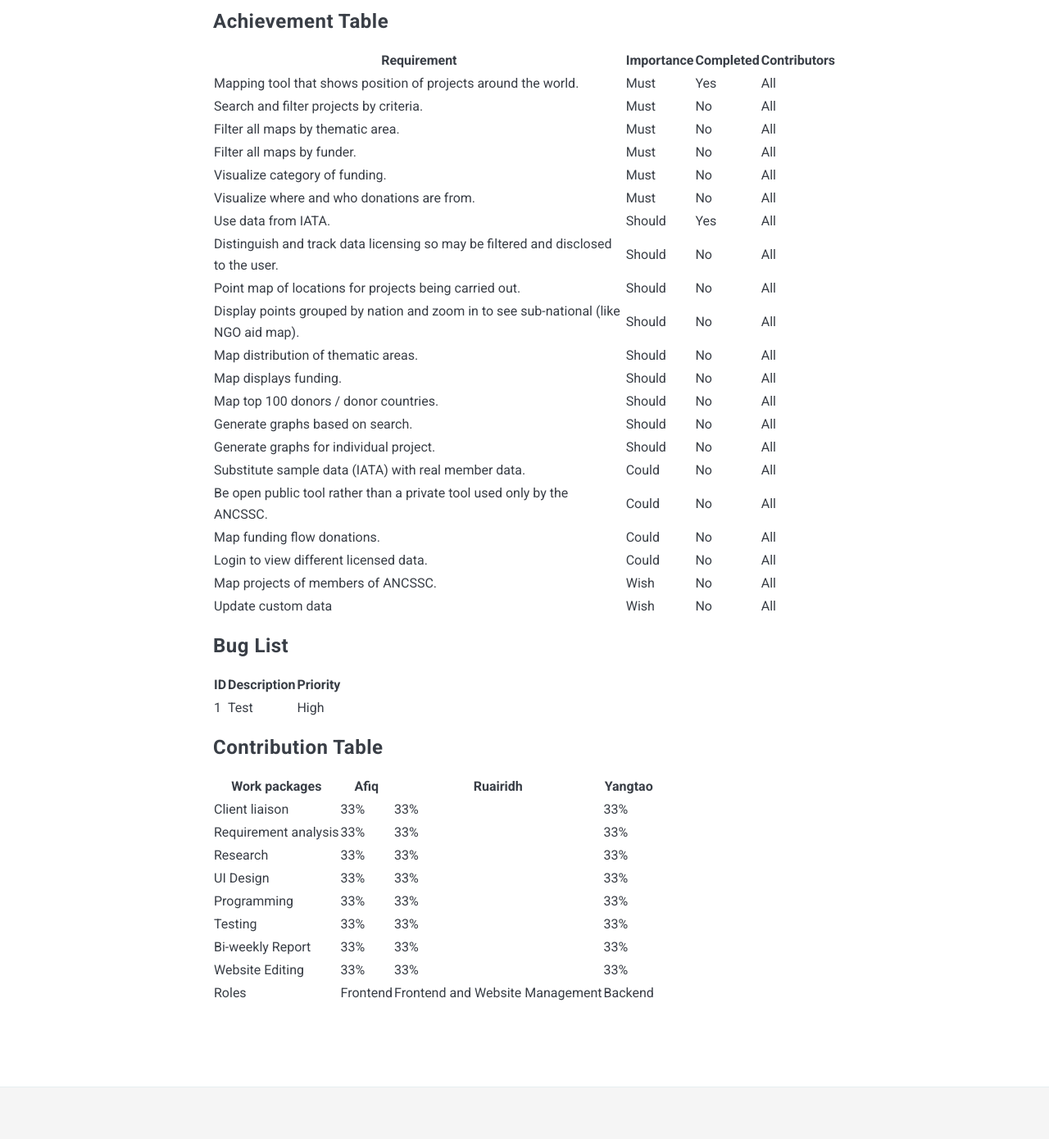
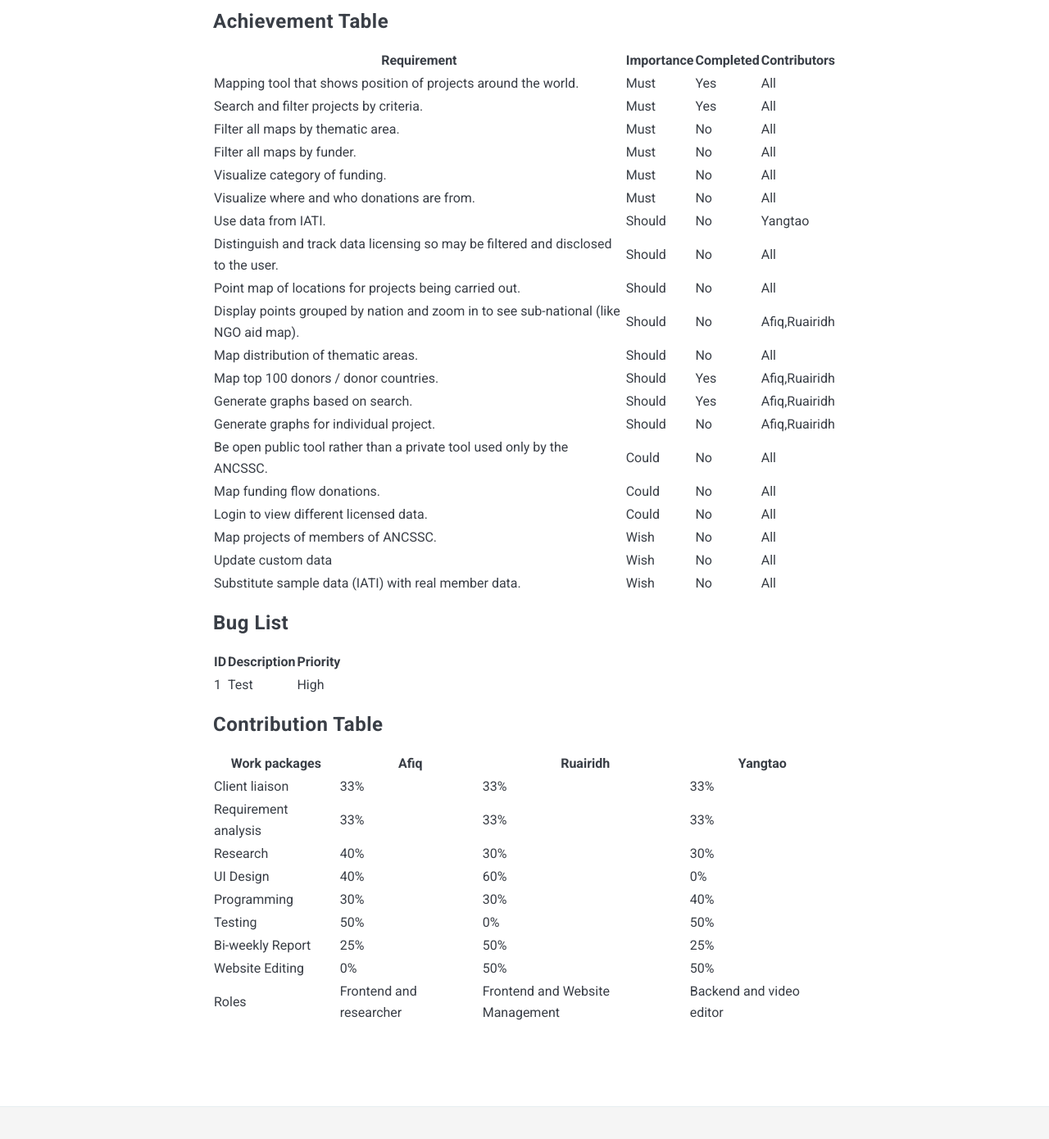
Before and after one commit to UCL-COMP0016-Team37/ProjectWebsite, a Jekyll site: the page built from _pages/4_evaluation.md, in a window 1280 px wide and 1400 px high, scrolled down 399 px. Shown: the top 1390 px of the window at 82% size. Built offline with Jekyll 4.4.1, drawn with Linux system fonts in a browser that asks for light colours; nearby versions of some CDN libraries.

Commit message:
moscow and contribution updated

```diff
--- a/_pages/4_evaluation.md
+++ b/_pages/4_evaluation.md
@@ -9,31 +9,29 @@ permalink: /evaluation/
 <table>
 <tr><th>Requirement</th><th>Importance</th><th>Completed</th><th>Contributors</th></tr>
 <tr><td>Mapping tool that shows position of projects around the world.</td><td>Must</td><td>Yes</td><td>All</td></tr>
-<tr><td>Search and filter projects by criteria.</td><td>Must</td><td>No</td><td>All</td></tr>
+<tr><td>Search and filter projects by criteria.</td><td>Must</td><td>Yes</td><td>All</td></tr>
 <tr><td>Filter all maps by thematic area.</td><td>Must</td><td>No</td><td>All</td></tr>
 <tr><td>Filter all maps by funder.</td><td>Must</td><td>No</td><td>All</td></tr>
 <tr><td>Visualize category of funding.</td><td>Must</td><td>No</td><td>All</td></tr>
 <tr><td>Visualize where and who donations are from.</td><td>Must</td><td>No</td><td>All</td></tr>
 
-<tr><td>Use data from IATA.</td><td>Should</td><td>Yes</td><td>All</td></tr>
+<tr><td>Use data from IATI.</td><td>Should</td><td>No</td><td>Yangtao</td></tr>
 <tr><td>Distinguish and track data licensing so may be filtered and disclosed to the user.</td><td>Should</td><td>No</td><td>All</td></tr>
 <tr><td>Point map of locations for projects being carried out.</td><td>Should</td><td>No</td><td>All</td></tr>
-<tr><td>Display points grouped by nation and zoom in to see sub-national (like NGO aid map).</td><td>Should</td><td>No</td><td>All</td></tr>
+<tr><td>Display points grouped by nation and zoom in to see sub-national (like NGO aid map).</td><td>Should</td><td>No</td><td>Afiq,Ruairidh</td></tr>
 <tr><td>Map distribution of thematic areas.</td><td>Should</td><td>No</td><td>All</td></tr>
-<tr><td>Map displays funding.</td><td>Should</td><td>No</td><td>All</td></tr>
-<tr><td>Map top 100 donors / donor countries.</td><td>Should</td><td>No</td><td>All</td></tr>
-<tr><td>Generate graphs based on search.</td><td>Should</td><td>No</td><td>All</td></tr>
-<tr><td>Generate graphs for individual project.</td><td>Should</td><td>No</td><td>All</td></tr>
+<tr><td>Map top 100 donors / donor countries.</td><td>Should</td><td>Yes</td><td>Afiq,Ruairidh</td></tr>
+<tr><td>Generate graphs based on search.</td><td>Should</td><td>Yes</td><td>Afiq,Ruairidh</td></tr>
+<tr><td>Generate graphs for individual project.</td><td>Should</td><td>No</td><td>Afiq,Ruairidh</td></tr>
 
-<tr><td>Substitute sample data (IATA) with real member data.</td><td>Could</td><td>No</td><td>All</td></tr>
 <tr><td>Be open public tool rather than a private tool used only by the ANCSSC.</td><td>Could</td><td>No</td><td>All</td></tr>
 <tr><td>Map funding flow donations.</td><td>Could</td><td>No</td><td>All</td></tr>
 <tr><td>Login to view different licensed data.</td><td>Could</td><td>No</td><td>All</td></tr>
 
 <tr><td>Map projects of members of ANCSSC.</td><td>Wish</td><td>No</td><td>All</td></tr>
 <tr><td>Update custom data</td><td>Wish</td><td>No</td><td>All</td></tr>
+<tr><td>Substitute sample data (IATI) with real member data.</td><td>Wish</td><td>No</td><td>All</td></tr>
 </table>
-
 
 ### Bug List
 <table>
@@ -46,11 +44,11 @@ permalink: /evaluation/
 <tr><th>Work packages</th><th>Afiq</th><th>Ruairidh</th><th>Yangtao</th></tr>
 <tr><td>Client liaison</td><td>33%</td><td>33%</td><td>33%</td></tr>
 <tr><td>Requirement analysis</td><td>33%</td><td>33%</td><td>33%</td></tr>
-<tr><td>Research</td><td>33%</td><td>33%</td><td>33%</td></tr>
-<tr><td>UI Design</td><td>33%</td><td>33%</td><td>33%</td></tr>
-<tr><td>Programming</td><td>33%</td><td>33%</td><td>33%</td></tr>
-<tr><td>Testing</td><td>33%</td><td>33%</td><td>33%</td></tr>
-<tr><td>Bi-weekly Report</td><td>33%</td><td>33%</td><td>33%</td></tr>
-<tr><td>Website Editing</td><td>33%</td><td>33%</td><td>33%</td></tr>
-<tr><td>Roles</td><td>Frontend</td><td>Frontend and Website Management</td><td>Backend</td></tr>
+<tr><td>Research</td><td>40%</td><td>30%</td><td>30%</td></tr>
+<tr><td>UI Design</td><td>40%</td><td>60%</td><td>0%</td></tr>
+<tr><td>Programming</td><td>30%</td><td>30%</td><td>40%</td></tr>
+<tr><td>Testing</td><td>50%</td><td>0%</td><td>50%</td></tr>
+<tr><td>Bi-weekly Report</td><td>25%</td><td>50%</td><td>25%</td></tr>
+<tr><td>Website Editing</td><td>0%</td><td>50%</td><td>50%</td></tr>
+<tr><td>Roles</td><td>Frontend and researcher</td><td>Frontend and Website Management</td><td>Backend and video editor</td></tr>
 </table>
```
